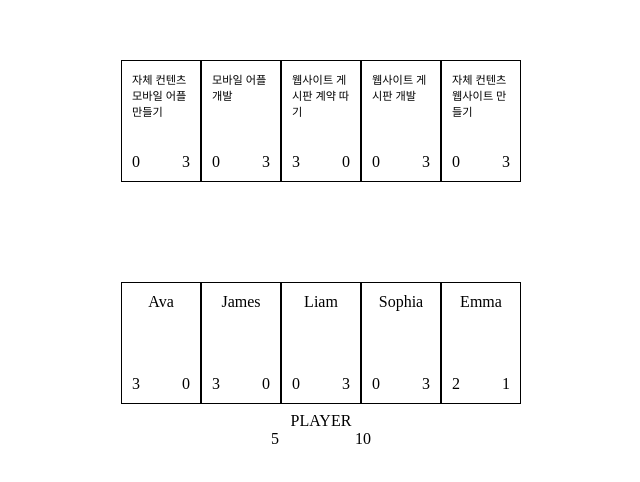
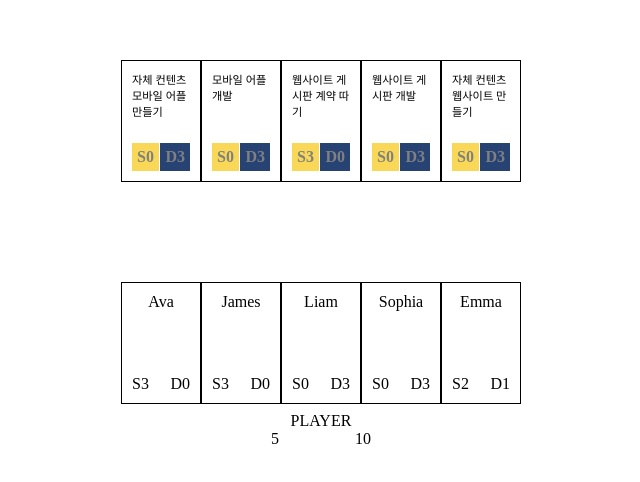
Before and after one commit to heokyunam/company_tcg, a Nuxt app: page / in a window 1280 px wide. Shown: the part 226-708 px from the top of the page, without its empty margins (327-967 px from the left). Built offline with nearby package versions, Linux system fonts and the light colour scheme.

Commit message:
[기능개발] 인물 배치에 따라 work stat 변경

```diff
--- a/components/stage/Employee.vue
+++ b/components/stage/Employee.vue
@@ -7,8 +7,8 @@
             :class="{selected: card.selected}">
             <div class="name">{{ card.name }}</div>
             <div class="stat">
-                <div class="social">{{ card.social_enery }}</div>
-                <div class="develop">{{ card.develop_energy }}</div>
+                <div class="social">S{{ card.social_enery }}</div>
+                <div class="develop">D{{ card.develop_energy }}</div>
             </div>
         </div>
         <div class="empty" v-else>
--- a/components/stage/WorkTodoCard.vue
+++ b/components/stage/WorkTodoCard.vue
@@ -1,31 +1,21 @@
 <template>
-    <div class="work-container card-container">
-        <div class="work-todo card" v-if="card && card.stat" @click="onClick(card)">
+    <div class="work-container card-container" v-if="card">
+        <div class="work-todo card" v-if="card.stat" @click="onClick(card)">
             <div class="name">{{ card.stat.name }}</div>
             <div class="stat">
-                <div class="social">{{ card.stat.social_condition }}</div>
-                <div class="develop">{{ card.stat.develop_condition }}</div>
+                <div class="social" :class="card.social_status">
+                    S{{ card.social_point }}
+                </div>
+                <div class="develop" :class="card.develop_status">
+                    D{{ card.develop_point }}
+                </div>
             </div>
         </div>
-        <!-- <div class="employee card" v-if="card?.stat.social_condition == 0">
-            <div class="name">테스트</div>
-            <div class="stat">
-                <div class="social">테</div>
-                <div class="develop">스트</div>
-            </div>
-        </div>
-        <div class="employee card">
-            <div class="name">테스트</div>
-            <div class="stat">
-                <div class="social">테</div>
-                <div class="develop">스트</div>
-            </div>
-        </div> -->
         <div class="employee card" v-for="employee in card.assignedEmployees" :key="employee.name">
             <div class="name">{{ employee.name }}</div>
             <div class="stat">
-                <div class="social">{{ employee.social_enery }}</div>
-                <div class="develop">{{ employee.develop_energy }}</div>
+                <div class="social">S{{ employee.social_enery }}</div>
+                <div class="develop">D{{ employee.develop_energy }}</div>
             </div>
         </div>
     </div>
@@ -59,6 +49,32 @@
             .name {
                 font-size: 0.7em;
             }
+
+            .stat {
+                font-weight: 700;
+
+                div {
+                    padding: 5px;
+                }
+
+                .idle {
+                    color: grey;
+                }
+                .proceeding {
+                    color: grey;
+                }
+                .solved {
+                    color: white;
+                }
+
+                .social {
+                    background-color: #F9D857;
+                }
+
+                .develop {
+                    background-color: #274374;
+                }
+            }
         }
     }
 </style>
--- a/pinia/stage/drag.ts
+++ b/pinia/stage/drag.ts
@@ -1,5 +1,6 @@
 import { IApplicantStats, IWorkStat, dummyEmployeeStats } from "~~/composables/dummy";
 import { defineStore } from "pinia";
+import { buildUpdatedWorkStat } from "~~/composables/stage/work";
 
 export enum DragStatus {
     IDLE_FOR_APPLICANT, WAIT_FOR_WORK
@@ -32,17 +33,55 @@ export class ApplicantCard implements IApplicantStats {
     }
 }
 
+declare type StatStatus = "idle" | "proceeding" | "solved";
+
 export class WorkCard {
+    social_point: number;
+    develop_point: number;
+    social_status: StatStatus;
+    develop_status: StatStatus;
     stat: IWorkStat;
+
     assignedEmployees: ApplicantCard[];
 
     constructor(stat: IWorkStat) {
         this.stat = stat;
+        this.social_point = stat.social_condition;
+        this.develop_point = stat.develop_condition;
         this.assignedEmployees = [];
+        this.social_status = "idle";
+        this.develop_status = "idle";
     }
 
     assign(applicant: ApplicantCard) {
         this.assignedEmployees.push(applicant);
+
+        this.update();
+    }
+
+    update() {
+        const develop_sum = this.assignedEmployees
+            .map(employee => employee.develop_energy)
+            .reduce((a, b) => a + b);
+        const social_sum = this.assignedEmployees
+            .map(employee => employee.social_enery)
+            .reduce((a, b) => a + b);
+
+        this.social_point = Math.max(this.stat.social_condition - social_sum, 0);
+        this.develop_point = Math.max(this.stat.develop_condition - develop_sum, 0);
+
+        this.social_status = getStatStatus(this.social_point, this.stat.social_condition);
+        this.develop_status = getStatStatus(this.develop_point, this.stat.develop_condition);
+    }
+}
+
+const getStatStatus = (point: number, condition: number): StatStatus => {
+    if(point === 0) {
+        return "solved";
+    } else if(point < condition) {
+        return "proceeding";
+    } else {
+        return "idle";
     }
 }
 
@@ -96,6 +135,7 @@ export const useDrag = defineStore('drag', () => {
     const assignWork = (workParam: WorkCard) => {
         drag.applicantCards = drag.applicantCards.map(card => {
             if(card.selected) {
+
                 drag.workCards = drag.workCards.map(work => {
                     if(work === workParam) {
                         work.assign(card); // card === selectedCard
```
Also changed, not shown: 1 other file (tests, documents, lock files or other folders).
